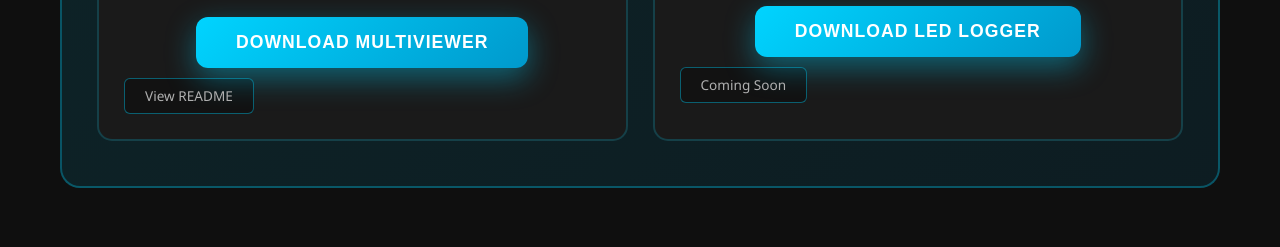
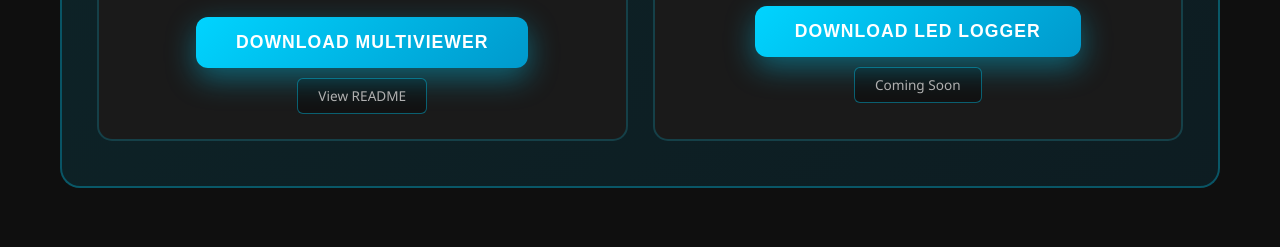
Before and after one commit to janreyntjens/multiviewer-website, a website: page public/index.html in a window 1280 px wide. Shown: the part 553-800 px from the top of the page. Drawn offline with Linux system fonts and the light colour scheme.

Commit message:
Center README and Coming Soon buttons

```diff
--- a/public/style.css
+++ b/public/style.css
@@ -217,7 +217,7 @@ section h2 {
 .readme-btn {
     display: block;
     width: fit-content;
-    margin-top: 10px;
+    margin: 10px auto 0;
     padding: 6px 20px;
     font-size: 0.85rem;
     border: 1px solid rgba(0, 212, 255, 0.4);
@@ -239,7 +239,7 @@ section h2 {
 .coming-soon {
     display: block;
     width: fit-content;
-    margin-top: 10px;
+    margin: 10px auto 0;
     padding: 6px 20px;
     font-size: 0.85rem;
     border-radius: 6px;
```
